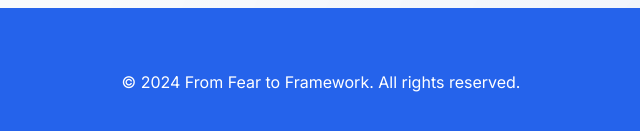
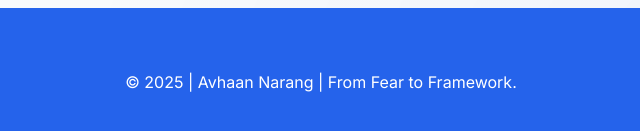
Before and after one commit to avhaan/ClassroomAI.github.io, a plain HTML site: page index.html in a window 1280 px wide. Shown: the part 7877-8008 px from the top of the page, 319-959 px from the left. Drawn offline with Linux system fonts and the light colour scheme.

Commit message:
Update footer with 2025 and author name

```diff
--- a/index.html
+++ b/index.html
@@ -485,7 +485,7 @@
 
     <footer>
         <div class="container">
-            <p>&copy; 2024 From Fear to Framework. All rights reserved.</p>
+            <p>&copy; 2025 | Avhaan Narang | From Fear to Framework.</p>
         </div>
     </footer>
 
```
